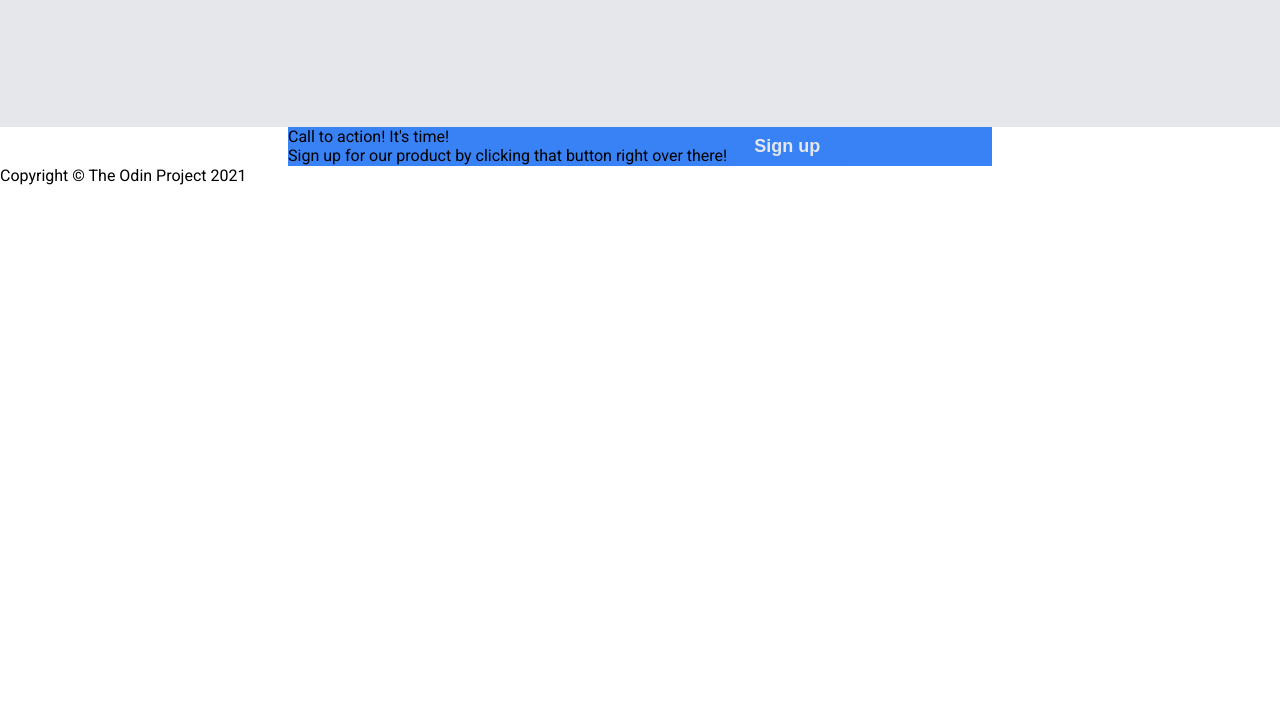
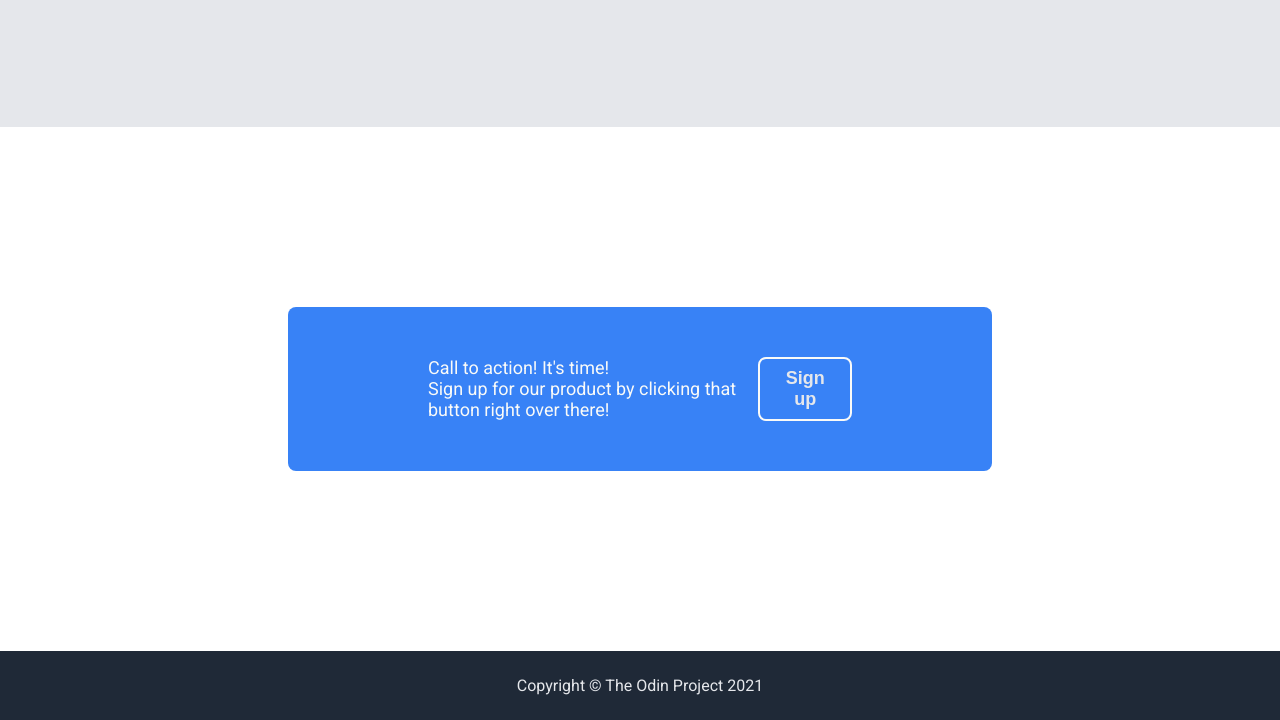
Before and after one commit to mar19999/odin-landing-page, a plain HTML site: page index.html in a window 1280 px wide. Shown: the part 1379-2099 px from the top of the page. Before the commit the page ends 1564 px from the top, so only its background shows below. Drawn offline with Linux system fonts and the light colour scheme.

Commit message:
update css

```diff
--- a/style.css
+++ b/style.css
@@ -10,9 +10,7 @@ body {
     color: #F9FAF8;
     display: flex;
     flex-direction: column;
-    /* padding: 24px 48px; */
     padding: 24px 288px;
-    /* flex-shrink: 0; */
     gap: 104px;
     height: 450px;
 }
@@ -143,10 +141,36 @@ button {
 }
 
 .call {
-    padding: 0 288px;
+    padding: 180px 288px;
 }
 
 .call-content {
     display: flex;
     background-color: #3882F6;
+    padding: 50px 140px;
+    justify-content: space-between;
+    border-radius: 8px;
+    color: #F9FAF8;
 }
+
+.call-text {
+    font-size: 18px;
+    /* padding: 0 70px; */
+}
+
+.call-text-header {
+    font-size: 24px;
+    font-weight: bold;
+}
+
+.call-content button {
+    border: 2px solid #F9FAF8;
+}
+
+.footer {
+    background: #1F2937;
+    display: flex;
+    justify-content: center;
+    color:#E5E7EB;
+    padding: 25px;
+}
```
